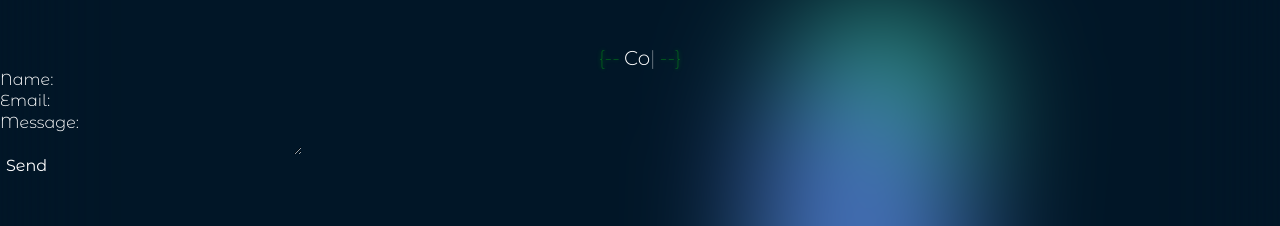
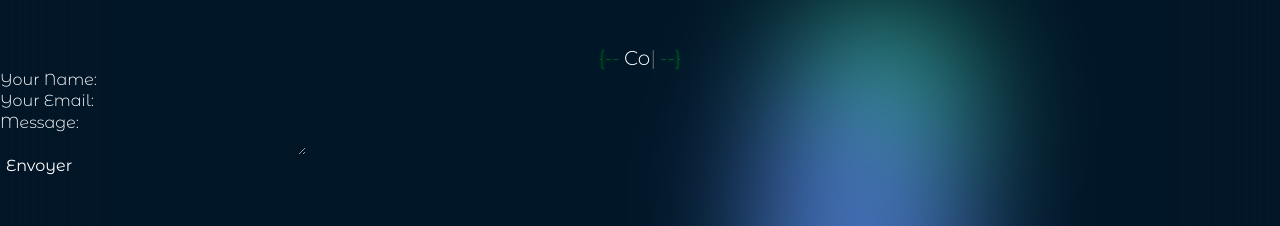
Before and after one commit to Nolan-ramos/Portfolio_nolan, a React (Vite) app: page /contact in a window 1280 px wide. Shown: the part 148-374 px from the top of the page. Built offline with nearby package versions, Linux system fonts and the light colour scheme.

Commit message:
push contact

```diff
--- a/index.html
+++ b/index.html
@@ -7,6 +7,11 @@
     <title>Portfolio Nolan</title>
   </head>
   <body>
+    <form name="contact" netlify netlify-honeypot="bot-field" hidden>
+      <input type="text" name="name" />
+      <input type="email" name="email" />
+      <textarea name="message"></textarea>
+    </form>
     <div id="root"></div>
     <script type="module" src="/src/main.jsx"></script>
   </body>
--- a/src/views/contact/Contact.jsx
+++ b/src/views/contact/Contact.jsx
@@ -1,27 +1,30 @@
+// import axios from 'axios';
+// import { useState } from 'react';
 import Cursor from '../../components/cursor/Cursor';
 import Title from '../../components/title/Title';
 import './contact.scss';
 
 function Contact() {
-
     return (
         <div className='contact fade-in'>
             <Title title="Contact" />
-            <form name="contact" method="POST" data-netlify="true">
+            <form
+                name="contact"
+                method="post"
+                data-netlify="true"
+                onSubmit="submit">
+                <input type="hidden" name="form-name" value="contact" />
                 <p>
-                    <label htmlFor="name">Name:</label>
-                    <input type="text" id="name" name="name" />
+                    <label>Your Name: <input type="text" name="name"/></label>
                 </p>
                 <p>
-                    <label htmlFor="email">Email:</label>
-                    <input type="email" id="email" name="email" />
+                    <label>Your Email: <input type="email" name="email"/></label>
                 </p>
                 <p>
-                    <label htmlFor="message">Message:</label>
-                    <textarea id="message" name="message" />
+                    <label>Message: <textarea name="message"></textarea></label>
                 </p>
                 <p>
-                    <button type="submit">Send</button>
+                    <button type="submit">Envoyer</button>
                 </p>
             </form>
             <Cursor />
```
